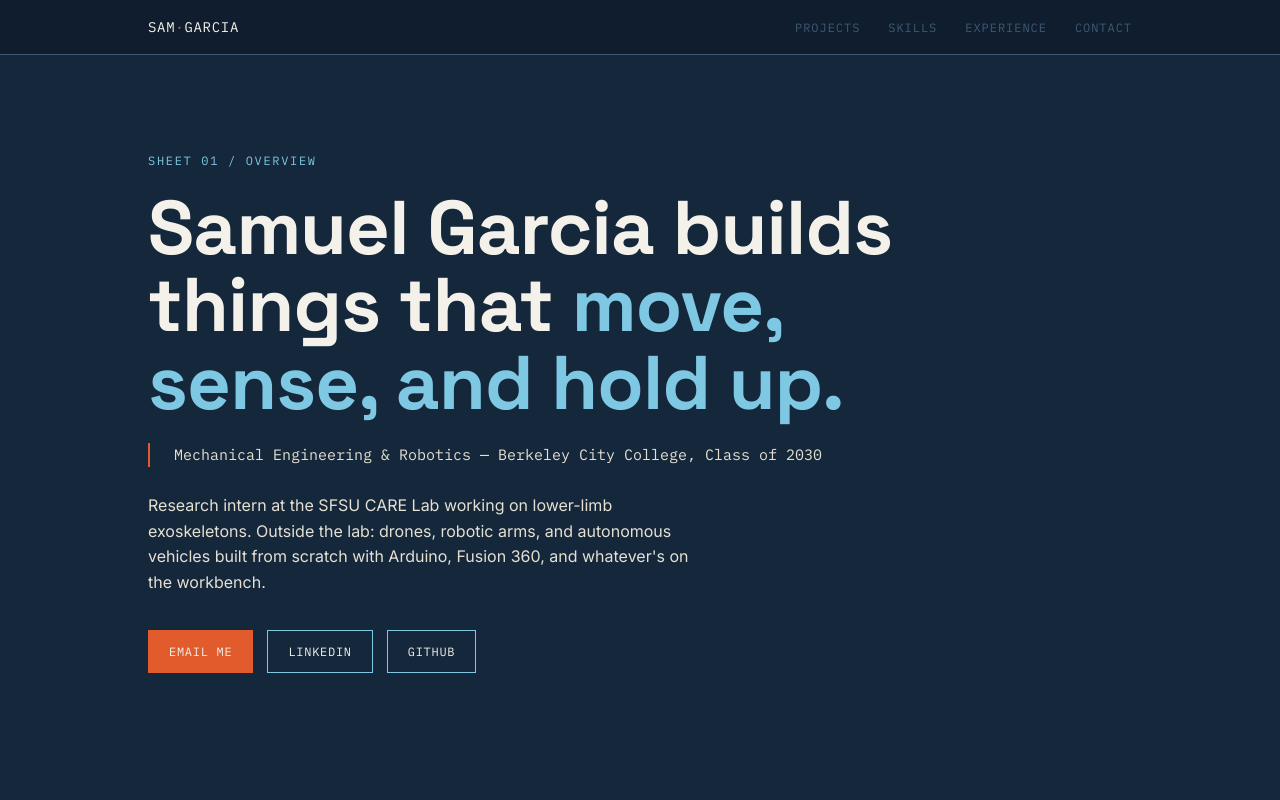
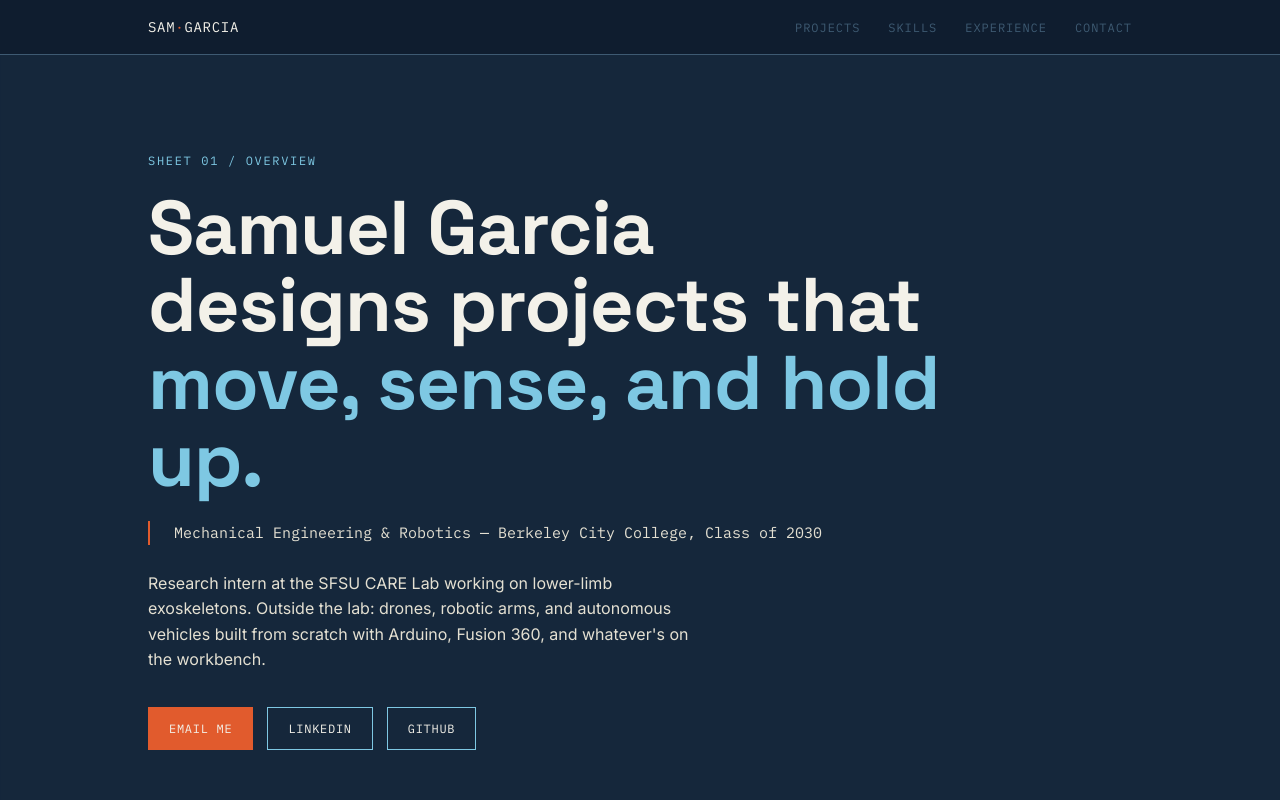
Before and after one commit to Sam-payu-tech/github.io, a plain HTML site: page index.html in a window 1280 px wide. Shown: the top 800 px of the page. Drawn offline with Linux system fonts and the light colour scheme.

Commit message:
index[1].html

```diff
--- a/index.html
+++ b/index.html
@@ -400,7 +400,7 @@
 
   <section class="hero">
     <span class="tag">Sheet 01 / Overview</span>
-    <h1>Samuel Garcia builds things that <em>move, sense, and hold up.</em></h1>
+    <h1>Samuel Garcia designs projects that <em>move, sense, and hold up.</em></h1>
     <div class="role">Mechanical Engineering &amp; Robotics — Berkeley City College, Class of 2030</div>
     <p class="lede">
       Research intern at the SFSU CARE Lab working on lower-limb exoskeletons. Outside the lab: drones, robotic arms,
```
